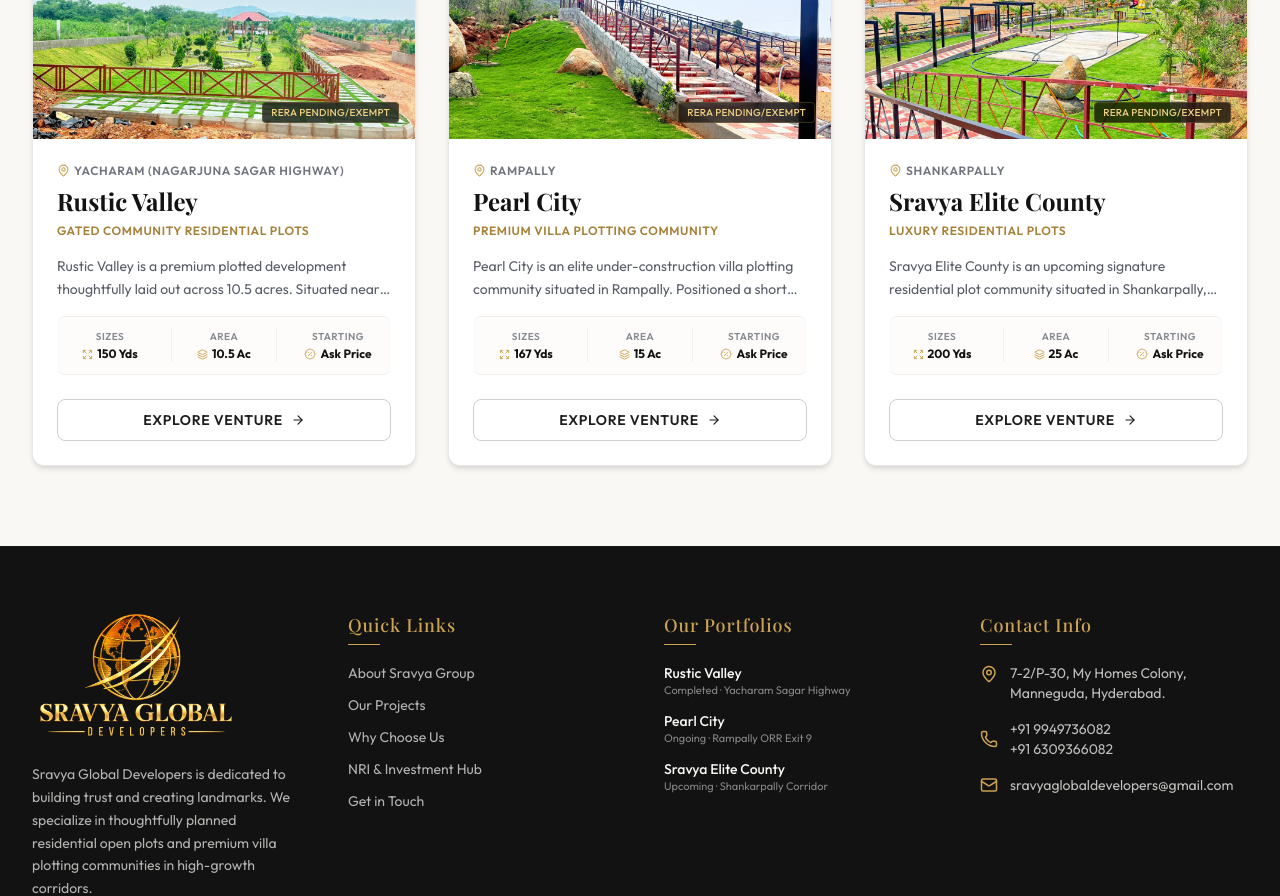
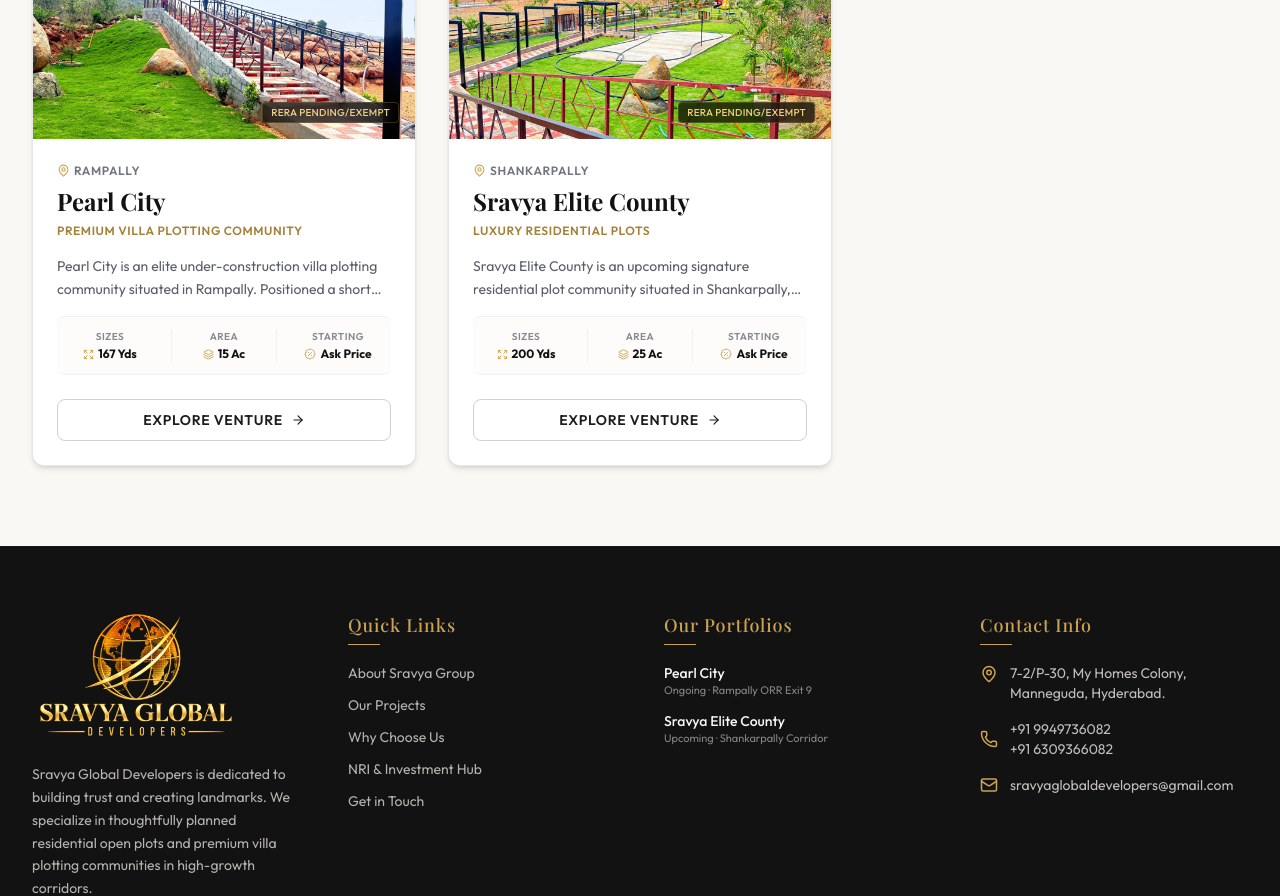
Before and after one commit to dls9494/SRAVYA-DEVELOPERS, a Next.js app: page /projects in a window 1280 px wide. Shown: the part 620-1516 px from the top of the page. Built offline with nearby package versions, Linux system fonts and the light colour scheme; a web font is replaced by a local one.

Commit message:
Remove Rustic Valley project entirely from portfolios and forms

```diff
--- a/src/components/ContactForm.tsx
+++ b/src/components/ContactForm.tsx
@@ -23,7 +23,6 @@
 
   const projectsList = [
     { label: "Select a Venture", value: "" },
-    { label: "Rustic Valley (Yacharam)", value: "rustic-valley" },
     { label: "Pearl City (Rampally)", value: "pearl-city" },
     { label: "Sravya Elite County (Shankarpally)", value: "elite-county" },
   ];
--- a/src/components/Footer.tsx
+++ b/src/components/Footer.tsx
@@ -152,12 +152,7 @@
               Our Portfolios
             </h4>
             <ul className="space-y-3 text-sm">
-              <li>
-                <Link href="/projects/rustic-valley" className="text-ivory/70 hover:text-gold-500 transition-colors block">
-                  <span className="font-medium text-ivory">Rustic Valley</span>
-                  <span className="block text-[11px] text-ivory/50">Completed · Yacharam Sagar Highway</span>
-                </Link>
-              </li>
+
               <li>
                 <Link href="/projects/pearl-city" className="text-ivory/70 hover:text-gold-500 transition-colors block">
                   <span className="font-medium text-ivory">Pearl City</span>
--- a/src/data/projects.ts
+++ b/src/data/projects.ts
@@ -28,55 +28,6 @@
 }
 
 export const projectsData: Project[] = [
-  {
-    slug: "rustic-valley",
-    name: "Rustic Valley",
-    location: "Chakalisheripally, Yacharam (Nagarjuna Sagar Highway)",
-    status: "Completed",
-    type: "Gated Community Residential Plots",
-    tagline: "Experience nature's tranquility near the future Hyderabad 4th City",
-    description: "Rustic Valley is a premium plotted development thoughtfully laid out across 10.5 acres. Situated near the fast-developing Nagarjuna Sagar Highway, it is in close proximity to the proposed Regional Ring Road (RRR) and the upcoming Hyderabad 4th City. Offering 164 well-defined plots with world-class amenities, it represents the perfect blend of natural tranquility and high-yielding investment potential.",
-    image: "/images/sravya-1.jpeg",
-    gallery: [
-      "/images/sravya-1.jpeg",
-      "/images/sravya-2.jpeg",
-      "/images/sravya-3.jpeg"
-    ],
-    startingPrice: "₹[STARTING PRICE] Lakhs",
-    plotSizes: "150 - 400 Sq. Yards",
-    totalArea: "10.5 Acres",
-    totalPlots: "164 Units",
-    reraNumber: "[RERA APPROVED: P0180000XXXX]",
-    mapEmbedUrl: "https://www.google.com/maps/embed?pb=!1m18!1m12!1m3!1d3813.565432109876!2d78.7890123!3d17.0987654!2m3!1f0!2f0!3f0!3m2!1i1024!2i768!4f13.1!3m3!1m2!1s0x0%3A0x0!2zMTfCsDA1JzU1LjYiTiA3OMKwNDcnMjAuNCJFCg!5e0!3m2!1sen!2sin!4v1700000000000!5m2!1sen!2sin",
-    highlights: [
-      "Strategically located near the proposed Regional Ring Road (RRR)",
-      "Close proximity to the Hyderabad 4th City and Yacharam Pharma City corridor",
-      "100% clear title with spot registration",
-      "Gated community with 24/7 security and compound wall",
-      "Ready for construction with rapid growth in surrounding land value"
-    ],
-    amenities: [
-      { icon: "Road", title: "Wide blacktop roads", description: "33' and 40' wide BT roads built to premium standards." },
-      { icon: "Shield", title: "Gated Community", description: "Fully secured boundary walls and entrance arch with 24/7 security personnel." },
-      { icon: "Droplet", title: "Water Supply", description: "Underground water connection pipeline to every plot with overhead storage tanks." },
-      { icon: "Zap", title: "Electricity & Lights", description: "Underground electricity lines and LED streetlights throughout the community." },
-      { icon: "Trees", title: "Landscaped Gardens", description: "Lush green parks, seating spaces, and manicured plantations on all avenues." },
-      { icon: "Smile", title: "Kids Play Area", description: "Safe, designated play zones equipped with premium modern swings and slides." }
-    ],
-    connectivity: [
-      { destination: "Regional Ring Road (RRR)", distance: "10 Mins" },
-      { destination: "Nagarjuna Sagar Highway", distance: "5 Mins" },
-      { destination: "Hyderabad 4th City", distance: "15 Mins" },
-      { destination: "ORR Bongloor Exit", distance: "25 Mins" },
-      { destination: "Yacharam Town & Police Station", distance: "8 Mins" }
-    ],
-    nearbyLandmarks: [
-      "Upcoming Pharma City Corridor",
-      "Guru Nanak Group of Institutions",
-      "TCS Adibatla Aerospace SEZ",
-      "Proposed Regional Ring Road Junction"
-    ]
-  },
   {
     slug: "pearl-city",
     name: "Pearl City",
```
